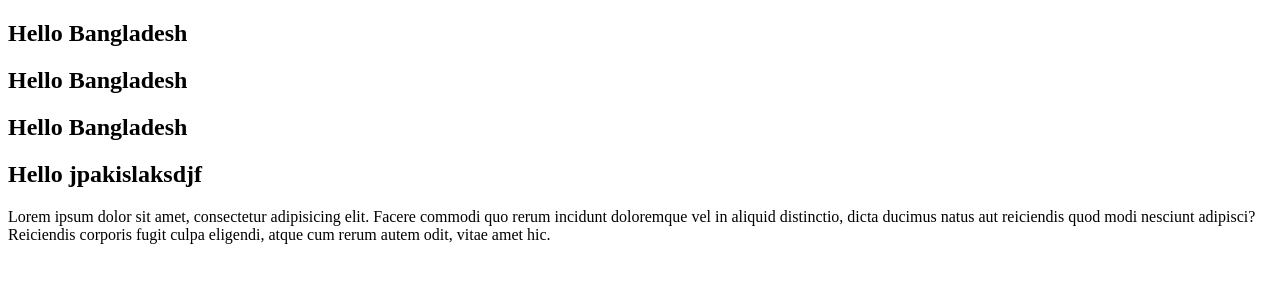
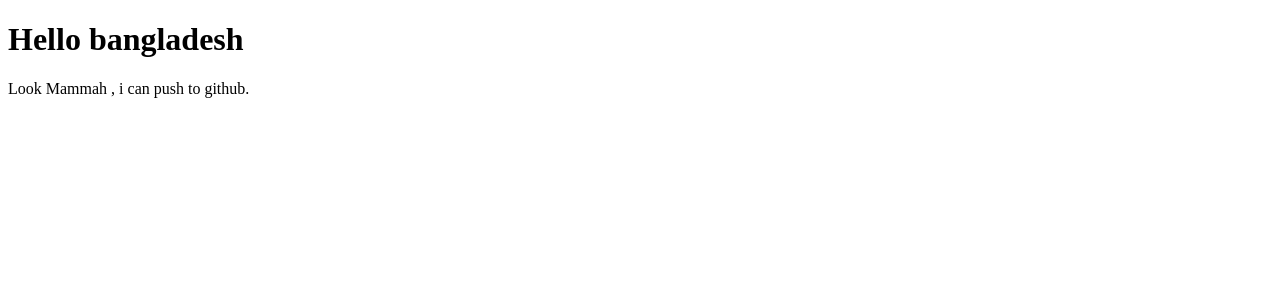
Before and after one commit to wdronju/p-web-02, a plain HTML site: page index.html in a window 1280 px wide. Drawn offline with Linux system fonts and the light colour scheme.

Commit message:
Hello Bangladesh

```diff
--- a/index.html
+++ b/index.html
@@ -7,10 +7,7 @@
     <title>Document</title>
 </head>
 <body>
-    <h2>Hello Bangladesh</h2>
-    <h2>Hello Bangladesh</h2>
-    <h2>Hello Bangladesh</h2>
-    <h2>Hello jpakislaksdjf</h2>
-    <p>Lorem ipsum dolor sit amet, consectetur adipisicing elit. Facere commodi quo rerum incidunt doloremque vel in aliquid distinctio, dicta ducimus natus aut reiciendis quod modi nesciunt adipisci? Reiciendis corporis fugit culpa eligendi, atque cum rerum autem odit, vitae amet hic.</p>
+    <h1>Hello bangladesh</h1>
+    <p>Look Mammah , i can push to github.</p>
 </body>
 </html>
```
